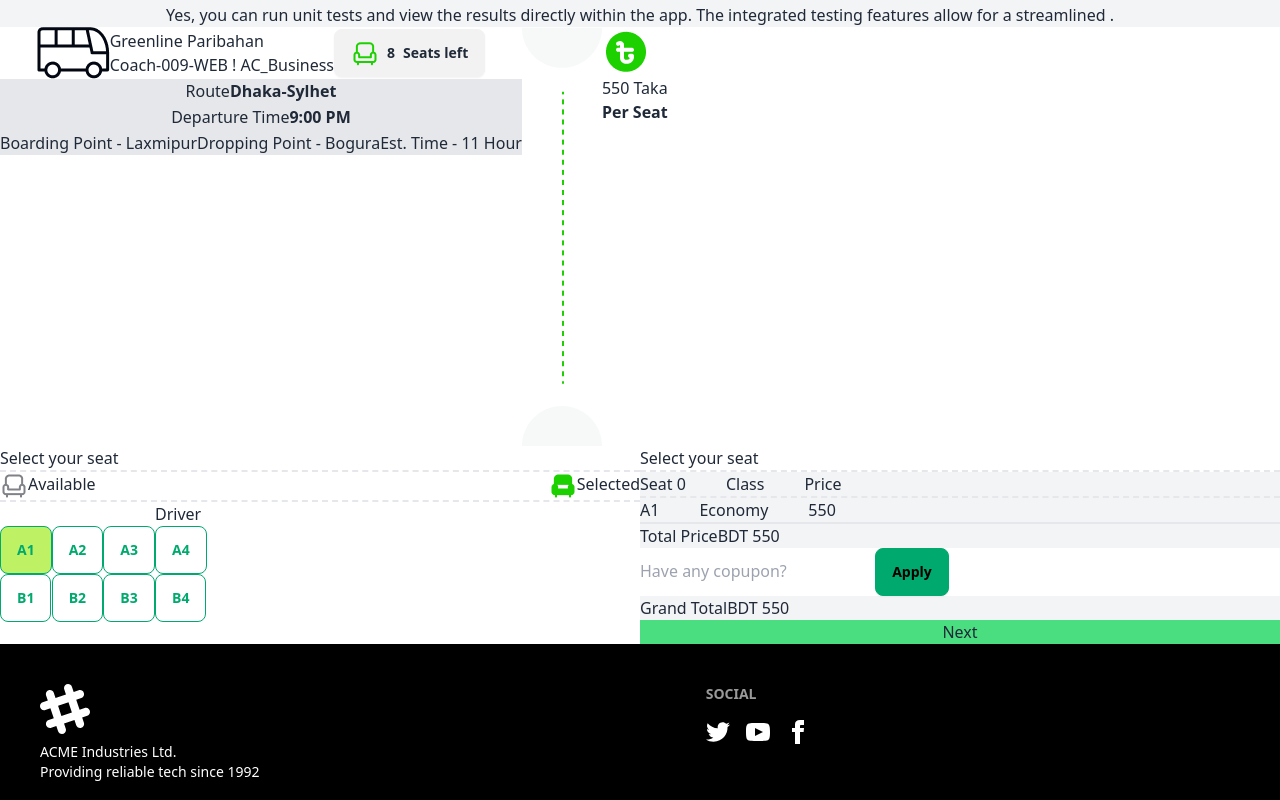
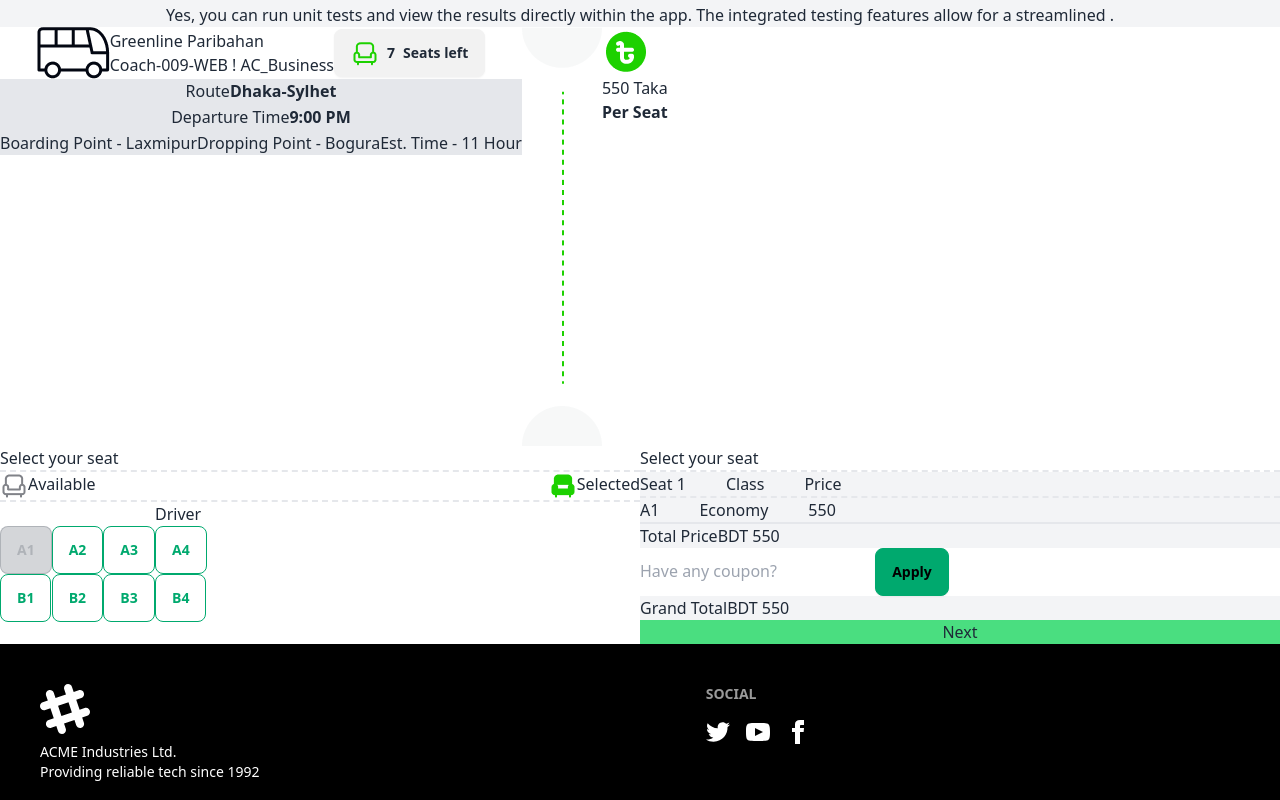
Before and after one commit to SohelShahid117/Assignment_5_SmartTicketing, a plain HTML site: page index.html in a window 1280 px wide. Both pictures are taken after a click on the button "A1". Shown: the part 1421-2221 px from the top of the page. Drawn offline with nearby package versions, Linux system fonts and the light colour scheme.

Commit message:
alhamdulillah dynamic part complete korlam but arooo onk kaj ache

```diff
--- a/index.html
+++ b/index.html
@@ -153,7 +153,7 @@
         <span>
           <img src="./imgs/fareee.png" alt="">
         </span>
-        <h1>550 Taka</h1>
+        <h1><span id="ticket-unit-price">550</span> Taka</h1>
         <b>Per Seat</b>
       </div>
     </div>
@@ -228,8 +228,8 @@
               <p>BDT <span id="total-price">0</span></p>
             </div>
             <div class="bg-white">
-              <input type="text" name="" id="" placeholder="Have any copupon?">
-              <button class="btn btn-success">Apply</button>
+              <input type="text" name="" id="coupon-code" placeholder="Have any coupon?">
+              <button onclick="updateGrandTotal('apply-btn')" class="btn btn-success">Apply</button>
             </div>
             <div class="flex items-center">
               <p>Grand Total</p>
@@ -237,7 +237,7 @@
               <p>BDT <span id="grand-total-price">0</span></p>
             </div>
           </div>
-          <button class="w-full bg-green-400">Next</button>
+          <button id="next-btn" class="w-full bg-green-400">Next</button>
           </div>
         </div>
     </div>
@@ -267,5 +267,6 @@
 
 
 <script src="./js/index.js"></script>
+<!-- <script src="./a-5.js"></script> -->
 </body>
 </html>
--- a/js/index.js
+++ b/js/index.js
@@ -1,48 +1,52 @@
-function convertedValue(id){
+// alert('hi');
+
+function getConvertedValue(id){
     const textValue = document.getElementById(id).innerText;
-    const textNumber = parseInt(textValue);
-    return textNumber;
+    const convertedTextValue = parseInt(textValue);
+    return convertedTextValue;
 }
+const convertedSeatLeft =  getConvertedValue('seat-left');
+// console.log(convertedSeatLeft);
 
-const seatLfet = convertedValue("seat-left");
-console.log(seatLfet);
+const convertSelectSeatCount =  getConvertedValue('select-seat');
+// console.log(convertSelectSeatCount);
 
-const selectSeat  = convertedValue("select-seat");
-console.log(selectSeat);
+const convertedTicketUnitPrice =  getConvertedValue('ticket-unit-price');
+// console.log(convertedTicketUnitPrice);
 
-const totalPrice = convertedValue('total-price');
-console.log(totalPrice);
 
-const grandTotalPrice = convertedValue('grand-total-price');
-console.log(grandTotalPrice);
+const allSeatBtn = document.getElementsByClassName('all-seat-btn');
+// console.log(allSeatBtn)
 
-const allSeatBtn=document.getElementsByClassName('all-seat-btn');
-console.log(allSeatBtn);
+for(const btn of allSeatBtn){
+    // console.log(btn);
+    btn.addEventListener('click',function(event){
+        // console.log(event)
+        // console.log(event.target)
+        const seatName = event.target.innerText;
 
-for(let seatBtn of allSeatBtn){
-    // console.log(seatBtn);
-    // console.log(seatBtn.innerText);
-    seatBtn.addEventListener('click',function(event){
-        // console.log(event);
-        // console.log(event.target);
-        // console.log(event.target.innerText);
-        event.target.classList.add('bg-lime-300')
-        const seatName = event.target.innerText;
-        console.log(seatName);
+        // console.log(seatName)
+        // console.log(event.target.parentNode)
+        // console.log(event.target.parentNode.parentNode)
+        // console.log(event.target.parentNode.parentNode.parentNode)
+        // console.log(event.target.parentNode.parentNode.parentNode.childNodes)
+        // console.log(event.target.parentNode.parentNode.parentNode.childNodes[1].innerText)
+        // console.log(event.target.parentNode.parentNode.parentNode.childNodes[3].innerText)
+        // const convertedTicketUnitPrice =  getConvertedValue('ticket-unit-price');
+        // console.log(convertedTicketUnitPrice);
+        // console.log(seat,convertedTicketUnitPrice);
 
         const seatDetails = document.getElementById('seat-details');
+
         const div = document.createElement('div');
-
         const p1 = document.createElement('p');
         const p2 = document.createElement('p');
         const span = document.createElement('span');
+
         p1.innerText = seatName;
         p2.innerText = 'Economy';
-        span.innerText = 550;
-        // seatDetails.appendChild(p1);
-        // seatDetails.appendChild(p2);
-        // seatDetails.appendChild(p3);
-        // seatDetails.classList.add('flex-col');
+        span.innerText = convertedTicketUnitPrice;
+        // console.log(typeof convertedTicketUnitPrice)
 
         div.appendChild(p1);
         div.appendChild(p2);
@@ -50,38 +54,78 @@
 
         div.classList.add('flex');
         div.classList.add('space-x-10');
-        // div.classList.add('flex-col');
+
         seatDetails.appendChild(div);
         seatDetails.classList.add('flex-col');
-        const childNodeeePriceText = seatDetails.childNodes[3].childNodes[2].innerText;
-        // console.log(childNodeee);
-        const childNodeeePriceNmbr = parseInt(childNodeeePriceText );
-        // console.log(childNodeeePriceNmbr,typeof childNodeeePriceNmbr);
+        updateTotalCost(convertedTicketUnitPrice);
+        updateGrandTotal();
 
-        let updateTotalCostNmbr =  updateTotalCost('total-price');
+        // event.target.classList.add('bg-red-600');
+        event.target.classList.add('btn-disabled');
 
-        let sum = updateTotalCostNmbr + childNodeeePriceNmbr;
-        document.getElementById('total-price').innerText = sum;
-        document.getElementById('grand-total-price').innerText = sum;
+        let seatLeft = getConvertedValue('seat-left');
+        document.getElementById('seat-left').innerText = seatLeft-1
+
+        let selectSeat = getConvertedValue('select-seat');
+        document.getElementById('select-seat').innerText = selectSeat+1;
+
+        let y = selectSeat + 1;
+        if(y>=1 && y<4){
+            console.log(event.target)
+            event.target.classList.remove('btn-success');
+            event.target.classList.add('btn-primary');
+            event.target.classList.add('btn-disabled');
+        }
+        else if(y>=4){
+            alert('limit shesh r select korien na');
+            // event.target.classList.add("cursor-not-allowed");
+            event.target.parentNode.parentNode.parentNode.classList.add('btn-disabled');
+            const nextBtn = document.getElementById('next-btn');
+            console.log(nextBtn);
+            nextBtn.classList.add('btn-disabled')
+            nextBtn.classList.remove('bg-green-400');
+            nextBtn.classList.add('bg-gray-400');
+            return;
+        }
+
     })
 }
 
-function updateTotalCost(id){
-    const totalPrice = convertedValue(id);
-    return totalPrice
-    // console.log(totalPrice);
-    // const totalPrice = document.getElementById('total-price').innerText;
-    // const totalPriceNmbr = parseInt(totalPrice);
-    // return totalPriceNmbr;
-    // // let sum = totalPriceNmbr + childNodeeePriceNmbr;
-    // document.getElementById('total-price').innerText = sum;
-    // // console.log(totalPrice);
+function updateTotalCost(ticketValue){
+    let totalPrice = getConvertedValue('total-price');
+    // console.log(typeof totalPrice,totalPrice)
+    let sum = totalPrice + ticketValue;
+    // console.log(sum);
+    document.getElementById('total-price').innerText = sum;
 }
 
-function updateGrandTotal(){
-    const grandTotalPrice = convertedValue('grand-total-price');
-    const disCountPrice = updateTotalCost() - 100* 0.2;
-    const sum =updateTotalCost() - disCountPrice;
-    document.getElementById('grand-total-price').innerText = sum;
+function updateGrandTotal(callFromAplyBTn){
+    // console.log(fromAplyBTn);
+    /*
+    if(callFromAplyBTn){
+        console.log('call from apply-btn')
+    }else{
+        console.log('call from seat-btn')
+    }
+    */
+
+    if(callFromAplyBTn){
+        const couponCode = document.getElementById('coupon-code').value;
+        // console.log(couponCode);
+        if(couponCode==='NEW50'){
+            let totalPrice = getConvertedValue('total-price')*0.8; //20%discount
+            document.getElementById('grand-total-price').innerText = totalPrice;
+            const couponCode = document.getElementById('coupon-code');
+            console.log(couponCode.parentNode);
+            couponCode.parentNode.classList.add('invisible');
+        }else{
+            alert('Pls enter valid coupon code')
+            couponCode.parentNode.classList.remove('invisible');
+        }
+    }
+    else{
+        let totalPrice = getConvertedValue('total-price');
+        document.getElementById('grand-total-price').innerText = totalPrice;
+    }
+
 }
-updateGrandTotal();
```
